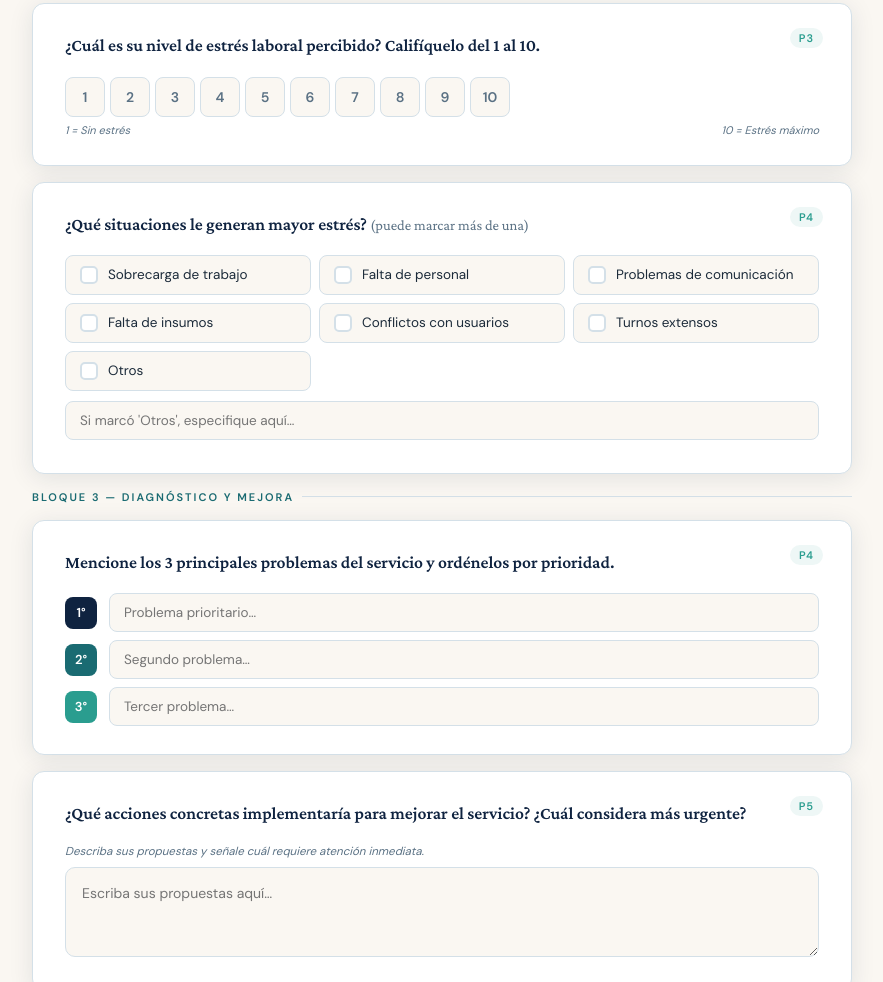
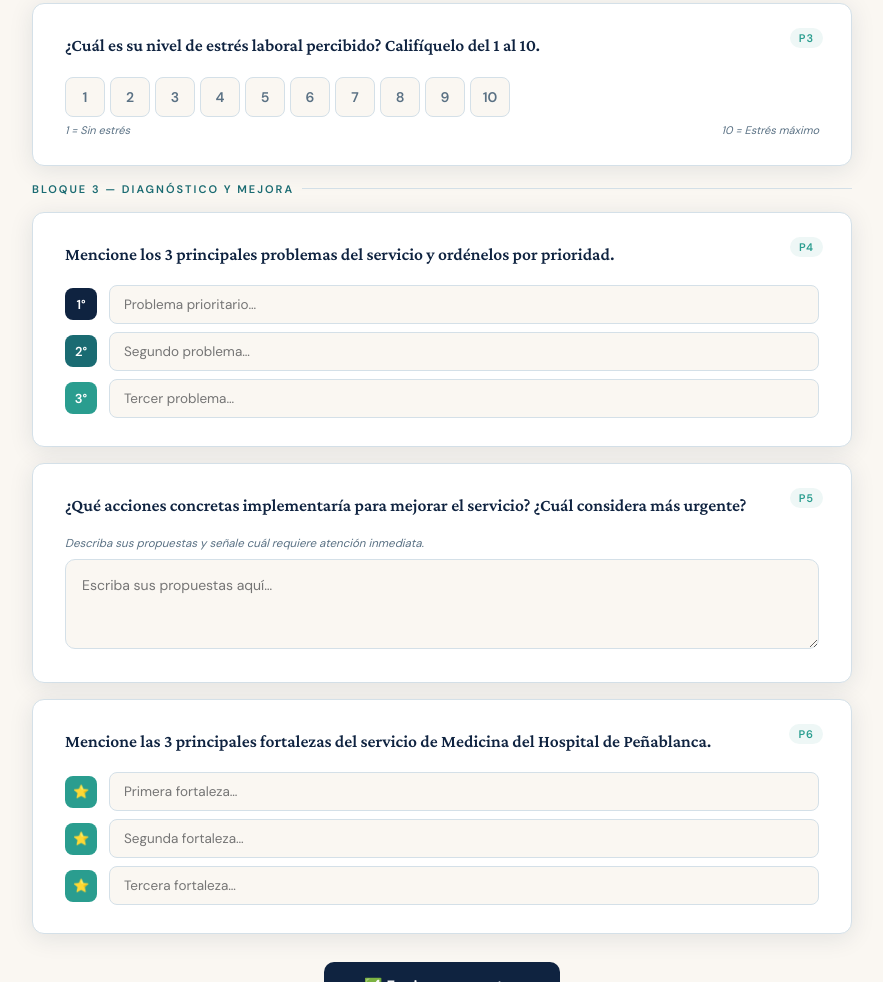
Before and after one commit to rcid01/encuesta-pe-ablanca, a plain HTML site: page index.html in a window 1280 px wide. Shown: the part 1000-1982 px from the top of the page, without its empty margins (198-1081 px from the left). Drawn offline with nearby package versions, Linux system fonts and the light colour scheme; a script that the page names is missing.

Commit message:
remover parte de htlm
Removed the stress-related survey question and options.

```diff
--- a/index.html
+++ b/index.html
@@ -228,21 +228,6 @@
       <div class="scale-extremes"><span>1 = Sin estrés</span><span>10 = Estrés máximo</span></div>
     </div>
 
-    <div class="survey-card">
-      <span class="q-number">P4</span>
-      <div class="q-text">¿Qué situaciones le generan mayor estrés? <small style="font-weight:400;color:var(--text-muted)">(puede marcar más de una)</small></div>
-      <div class="check-grid">
-        <label class="check-item"><input type="checkbox" name="p4" value="Sobrecarga de trabajo"><div class="check-box"></div><span>Sobrecarga de trabajo</span></label>
-        <label class="check-item"><input type="checkbox" name="p4" value="Falta de personal"><div class="check-box"></div><span>Falta de personal</span></label>
-        <label class="check-item"><input type="checkbox" name="p4" value="Problemas de comunicación"><div class="check-box"></div><span>Problemas de comunicación</span></label>
-        <label class="check-item"><input type="checkbox" name="p4" value="Falta de insumos"><div class="check-box"></div><span>Falta de insumos</span></label>
-        <label class="check-item"><input type="checkbox" name="p4" value="Conflictos con usuarios"><div class="check-box"></div><span>Conflictos con usuarios</span></label>
-        <label class="check-item"><input type="checkbox" name="p4" value="Turnos extensos"><div class="check-box"></div><span>Turnos extensos</span></label>
-        <label class="check-item"><input type="checkbox" name="p4" value="Otros"><div class="check-box"></div><span>Otros</span></label>
-      </div>
-      <textarea class="otros-input" rows="1" placeholder="Si marcó 'Otros', especifique aquí…" name="p4_otros"></textarea>
-    </div>
-
     <div class="section-label">Bloque 3 — Diagnóstico y mejora</div>
 
     <div class="survey-card">
```
